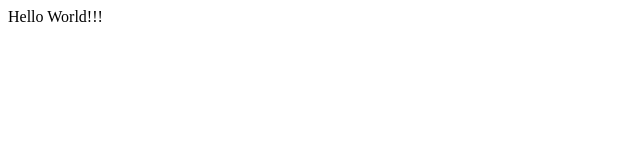
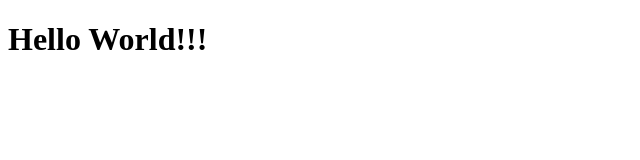
Before and after one commit to babarkhuroo/hello-world, a plain HTML site: page index.html in a window 1280 px wide. Shown: the whole page, without its empty margins (0-640 px from the left). Drawn offline with Linux system fonts and the light colour scheme.

Commit message:
Changed tags
Co-authored-by: idevmans <man1080@yandex.ru>

```diff
--- a/index.html
+++ b/index.html
@@ -7,6 +7,6 @@
     <title>Hello World!</title>
 </head>
 <body>
-    <div>Hello World!!!</div>
+    <h1>Hello World!!!</h1>
 </body>
 </html>
```
